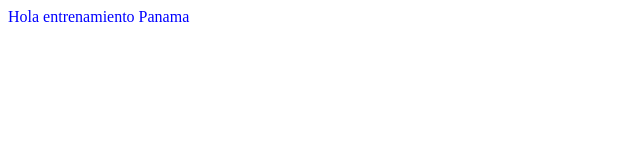
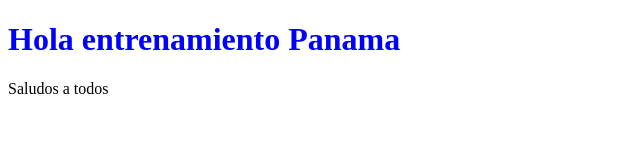
Before and after one commit to canelacho/primer_git, a plain HTML site: page index.html in a window 1280 px wide. Shown: the whole page, without its empty margins (0-640 px from the left). Drawn offline with Linux system fonts and the light colour scheme.

Commit message:
ajustes visuales en test

```diff
--- a/index.html
+++ b/index.html
@@ -5,7 +5,8 @@
   <meta name="viewport" content="width=device-width, initial-scale=1.0">
   <title>Mi primer git</title>
 </head>
-<body style="color:blue">
-  Hola entrenamiento Panama
+<body >
+  <h1 style="color:blue"> Hola entrenamiento Panama</h1>
+  <div>Saludos a todos</div>
 </body>
 </html>
```
